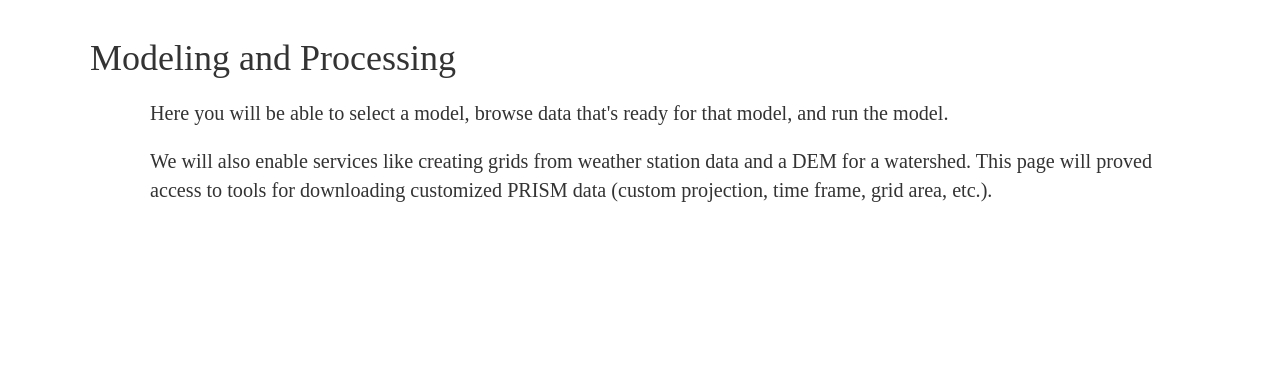
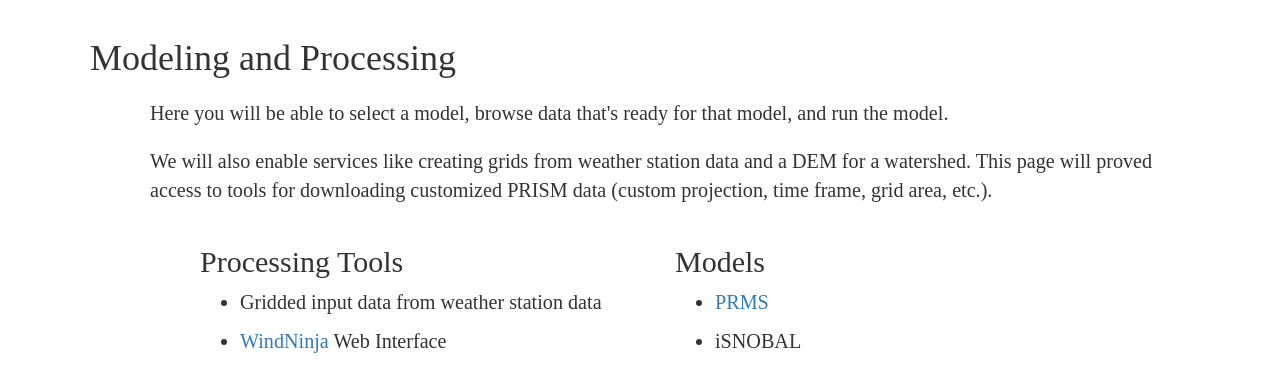
Before and after one commit to josepainumkal/convtools, a Flask app: page /processing/ in a window 1280 px wide. Shown: the part 51-443 px from the top of the page. Run offline with Flask 2, Linux system fonts and the light colour scheme; some libraries are stand-ins or nearby versions; some web fonts are replaced.

Commit message:
added prms route and link on processing index page

```diff
--- a/app/processing/views.py
+++ b/app/processing/views.py
@@ -6,3 +6,7 @@ from . import processing
 @processing.route('/', methods=['GET'])
 def processing_index():
     return render_template('processing/index.html')
+
+@processing.route('/prms', methods=['GET', 'POST'])
+def prms():
+    return render_template('processing/prms.html')
--- a/app/templates/processing/index.html
+++ b/app/templates/processing/index.html
@@ -17,6 +17,27 @@
     time frame, grid area, etc.).
   </p>
 
+  <div class="col-md-1"></div>
+  <div class="col-xs-6 col-md-5 col-lg-5">
+    <h2>Processing Tools</h1>
+    <ul>
+      <li>Gridded input data from weather station data</li>
+    </ul>
+    <ul>
+      <li><a href="http://www.firelab.org/project/windninja">WindNinja</a> Web Interface</li>
+    </ul>
+  </div>
+  <div class="col-xs-6 col-md-3 col-lg-5">
+    <h2>Models</h1>
+    <ul>
+      <li><a href="{{ url_for('.prms') }}">PRMS</a></li>
+    </ul>
+    <ul>
+      <li>iSNOBAL</li>
+    </ul>
+  </div>
+  <div class="col-md-1"></div>
+
 
 </div>
 {% endblock %}
```
Also changed, not shown: app/templates/processing/prms.html (added, +24 -0 lines).
